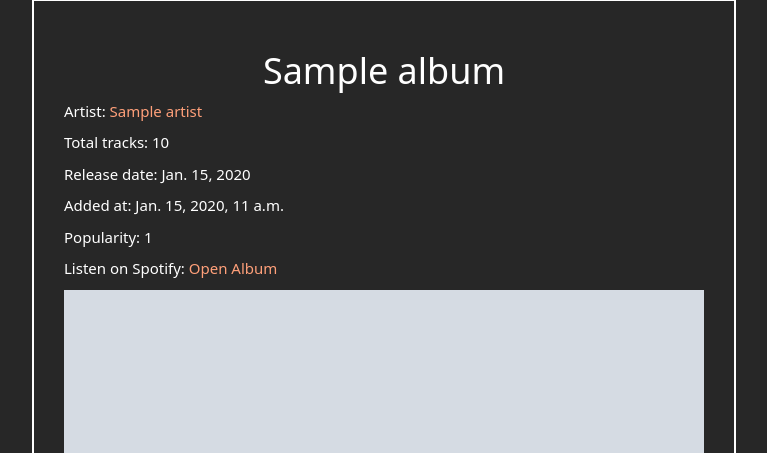
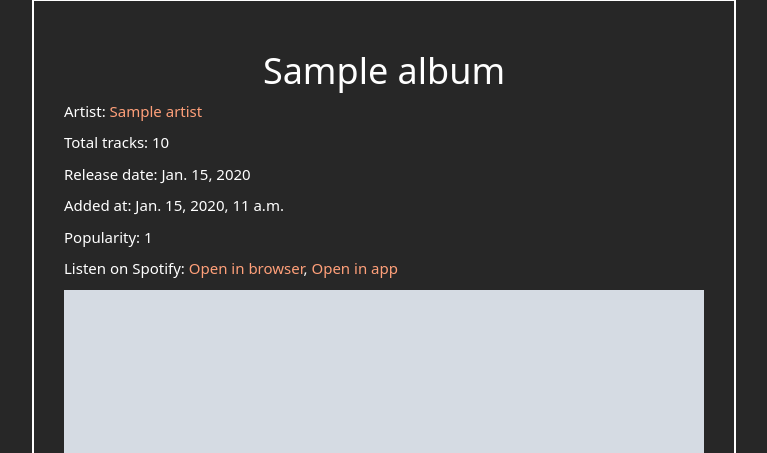
Before and after one commit to AlenkaJ/SpotifyDjangoApp, a Django app: page /spotify_filter/album/1/ in a window 1280 px wide. Shown: the part 84-537 px from the top of the page, without its empty margins (256-1023 px from the left). Run offline with Django 5.2, Linux system fonts and the light colour scheme; a user stored in the database is signed in; tables that the repository leaves empty hold one stand-in row (values such as "Sample post"); grey boxes marked "Sample" are stand-in pictures; parts of the project's set-up code (start-up, migrations or seed data) failed here and were passed over; some libraries are stand-ins or nearby versions.

Commit message:
add links to app

```diff
--- a/spotify_filter/templates/spotify_filter/album_detail.html
+++ b/spotify_filter/templates/spotify_filter/album_detail.html
@@ -20,7 +20,7 @@
 <p>Release date: {{ album.release_date }}</p>
 <p>Added at: {{ album.added_at }}</p>
 <p>Popularity: {{ album.popularity }}</p>
-<p>Listen on Spotify: <a href="https://open.spotify.com/album/{{ album.spotify_id }}" target="_blank">Open Album</a></p>
+<p>Listen on Spotify: <a href="https://open.spotify.com/album/{{ album.spotify_id }}" target="_blank">Open in browser</a>, <a href="spotify:album:{{ album.spotify_id }}" target="_blank">Open in app</a></p>
 
 {% if album.album_cover_large %}
   <img src="{{ album.album_cover_large }}" alt="Album Art" width="640" height="640", style="object-fit: cover;"/>
--- a/spotify_filter/templates/spotify_filter/artist_detail.html
+++ b/spotify_filter/templates/spotify_filter/artist_detail.html
@@ -27,7 +27,7 @@
 </ul>
 {% endif %}
 
-<p>Listen on Spotify: <a href="https://open.spotify.com/artist/{{ artist.spotify_id }}" target="_blank">Artist's page</a></p>
+<p>Listen on Spotify: <a href="https://open.spotify.com/artist/{{ artist.spotify_id }}" target="_blank">Artist's page</a>, <a href="spotify:artist:{{ artist.spotify_id }}" target="_blank">Open in app</a></p>
 {% if artist.image_large %}
   <img src="{{ artist.image_large }}" alt="Artist Image" width="640" height="640", style="object-fit: cover;"/>
 {% endif %}
```
